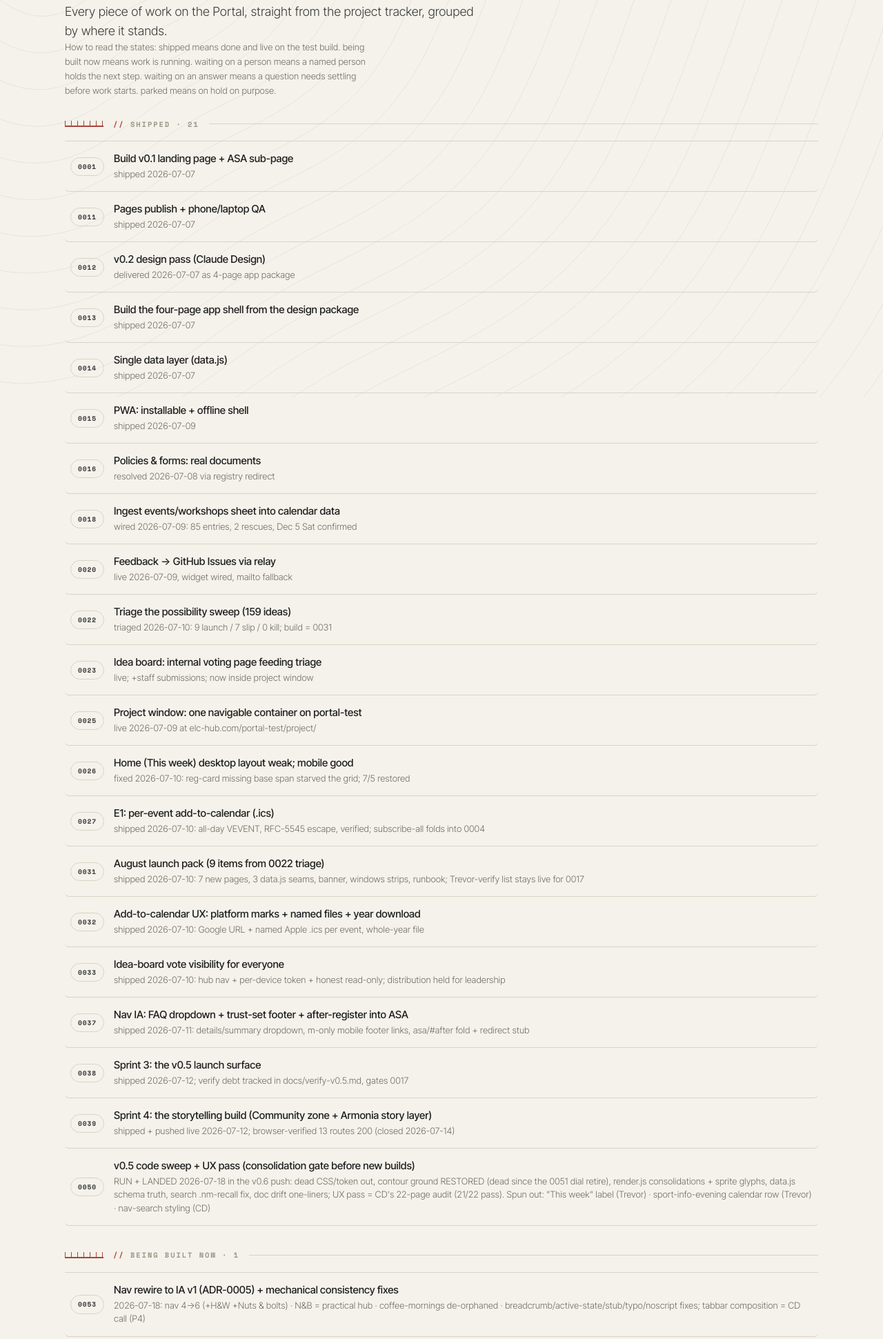
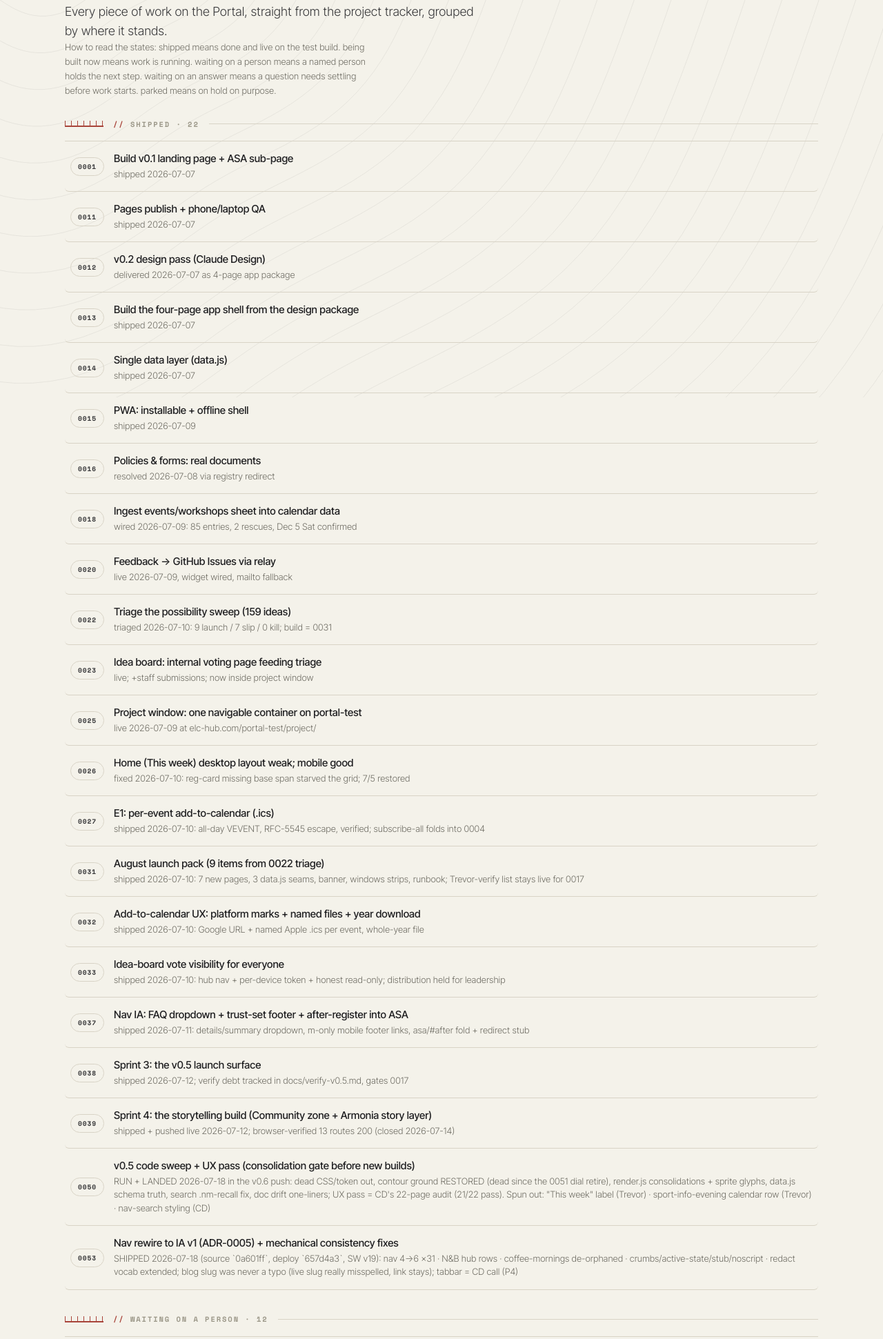
Before and after one commit to Tr3v0r86/elc-hub-site, a plain HTML site: page portal-test/project/board/index.html in a window 1280 px wide. Shown: the part 224-2165 px from the top of the page at 69% size. Drawn offline with Linux system fonts and the light colour scheme.

Commit message:
portal-test: board reflects 0053 shipped

```diff
--- a/portal-test/api/v1/calendar.json
+++ b/portal-test/api/v1/calendar.json
@@ -1,6 +1,6 @@
 {
   "term": "Term 1",
-  "generated": "2026-07-18T23:31:57.893Z",
+  "generated": "2026-07-18T23:33:37.077Z",
   "events": [
     {
       "date": "2026-08-03",
--- a/portal-test/project/board/index.html
+++ b/portal-test/project/board/index.html
@@ -41,7 +41,7 @@
     </div>
 
     <div class="section">
-    <div class="sec-eyebrow"><div class="ruler"></div><span class="eyebrow">Shipped · 21</span><span class="ln"></span></div>
+    <div class="sec-eyebrow"><div class="ruler"></div><span class="eyebrow">Shipped · 22</span><span class="ln"></span></div>
     <div class="doc-list">
     <div class="doc-row">
       <span class="chip n">0001</span>
@@ -127,15 +127,9 @@
       <span class="chip n">0050</span>
       <div class="meta"><div class="nm">v0.5 code sweep + UX pass (consolidation gate before new builds)</div><div class="sub">RUN + LANDED 2026-07-18 in the v0.6 push: dead CSS/token out, contour ground RESTORED (dead since the 0051 dial retire), render.js consolidations + sprite glyphs, data.js schema truth, search .nm-recall fix, doc drift one-liners; UX pass = CD's 22-page audit (21/22 pass). Spun out: "This week" label (Trevor) · sport-info-evening calendar row (Trevor) · nav-search styling (CD)</div></div>
     </div>
-    </div>
-    </div>
-
-    <div class="section">
-    <div class="sec-eyebrow"><div class="ruler"></div><span class="eyebrow">Being built now · 1</span><span class="ln"></span></div>
-    <div class="doc-list">
     <div class="doc-row">
       <span class="chip n">0053</span>
-      <div class="meta"><div class="nm">Nav rewire to IA v1 (ADR-0005) + mechanical consistency fixes</div><div class="sub">2026-07-18: nav 4→6 (+H&amp;W +Nuts &amp; bolts) · N&amp;B = practical hub · coffee-mornings de-orphaned · breadcrumb/active-state/stub/typo/noscript fixes; tabbar composition = CD call (P4)</div></div>
+      <div class="meta"><div class="nm">Nav rewire to IA v1 (ADR-0005) + mechanical consistency fixes</div><div class="sub">SHIPPED 2026-07-18 (source `0a601ff`, deploy `657d4a3`, SW v19): nav 4→6 ×31 · N&amp;B hub rows · coffee-mornings de-orphaned · crumbs/active-state/stub/noscript · redact vocab extended; blog slug was never a typo (live slug really misspelled, link stays); tabbar = CD call (P4)</div></div>
     </div>
     </div>
     </div>
```
Also changed, not shown: portal-test/project/index.html (+2 -2 lines).
